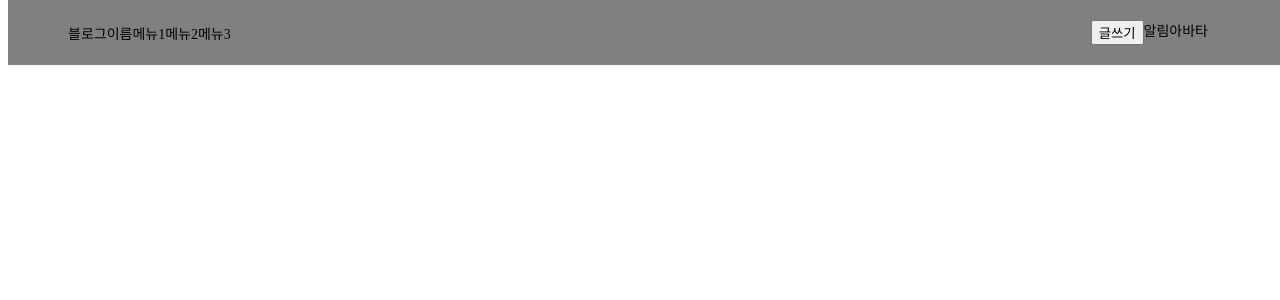
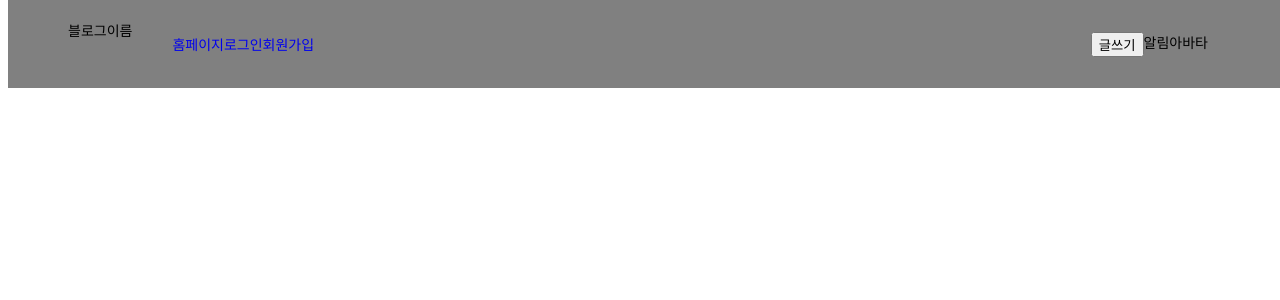
Before and after one commit to leejeawon92/React-Blog, a React (Create React App) app: page /join in a window 1280 px wide. Shown: the top 300 px of the page. Built offline with nearby package versions, Linux system fonts and the light colour scheme.

Commit message:
Add Reactrouter to Header

```diff
--- a/package.json
+++ b/package.json
@@ -8,6 +8,7 @@
     "@testing-library/user-event": "^13.5.0",
     "react": "^18.2.0",
     "react-dom": "^18.2.0",
+    "react-router-dom": "^6.10.0",
     "react-scripts": "5.0.1",
     "styled-components": "^5.3.9",
     "web-vitals": "^2.1.4"
--- a/src/App.js
+++ b/src/App.js
@@ -1,9 +1,18 @@
+import { Route, Routes } from 'react-router-dom';
 import Header from './screens/Header';
+import Home from './screens/Home';
+import Login from './screens/Login';
+import Join from './screens/Join';
 
 function App() {
   return (
     <>
       <Header/>
+      <Routes>
+        <Route path='/'  element={<Home/>} >홈페이지</Route>
+        <Route path='/login'  element={<Login />} >로그인</Route>
+        <Route path='/join'  element={<Join />} >회원가입</Route>
+      </Routes>
     </>
   );
 }
--- a/src/index.js
+++ b/src/index.js
@@ -1,10 +1,13 @@
 import React from 'react';
 import ReactDOM from 'react-dom/client';
 import App from './App';
+import { BrowserRouter } from 'react-router-dom';
 
 const root = ReactDOM.createRoot(document.getElementById('root'));
 root.render(
   <React.StrictMode>
-    <App />
+    <BrowserRouter>
+      <App />
+    </BrowserRouter>
   </React.StrictMode>
 );
--- a/src/screens/Header.js
+++ b/src/screens/Header.js
@@ -1,4 +1,6 @@
+import { Link } from 'react-router-dom';
 import styled from "styled-components";
+
 
 const HeaderMain = styled.div`
   display: flex;
@@ -24,7 +26,7 @@ const RightCol = styled.div`
 `
 const BlogName = styled.span``
 
-const BlogMenu = styled.div``
+const BlogMenu = styled.ul``
 
 const Notifi = styled.div`
 `
@@ -37,9 +39,9 @@ function Header() {
         <LefttCol>
           <BlogName>블로그이름</BlogName>
           <BlogMenu>
-            <span>메뉴1</span>
-            <span>메뉴2</span>
-            <span>메뉴3</span>
+            <Link to='/' style={{ textDecoration: "none" }}>홈페이지</Link>
+            <Link to='/join' style={{ textDecoration: "none" }}>로그인</Link>
+            <Link to='/login' style={{ textDecoration: "none" }}>회원가입</Link>
           </BlogMenu>
         </LefttCol>
         <RightCol>
--- a/src/screens/Home.js
+++ b/src/screens/Home.js
@@ -0,0 +1,10 @@
+
+function Home() {
+  return (
+    <>
+      홈페이지
+    </>
+  );
+}
+
+export default Home;
--- /dev/null
+++ b/src/screens/Join.js
@@ -0,0 +1,10 @@
+
+function Join() {
+  return (
+    <>
+      회원가입페이지
+    </>
+  );
+}
+
+export default Join;
--- /dev/null
+++ b/src/screens/Login.js
@@ -0,0 +1,10 @@
+
+function Login() {
+  return (
+    <>
+      로그인 페이지
+    </>
+  );
+}
+
+export default Login;
```
Also changed, not shown: 1 other file (tests, documents, lock files or other folders).
